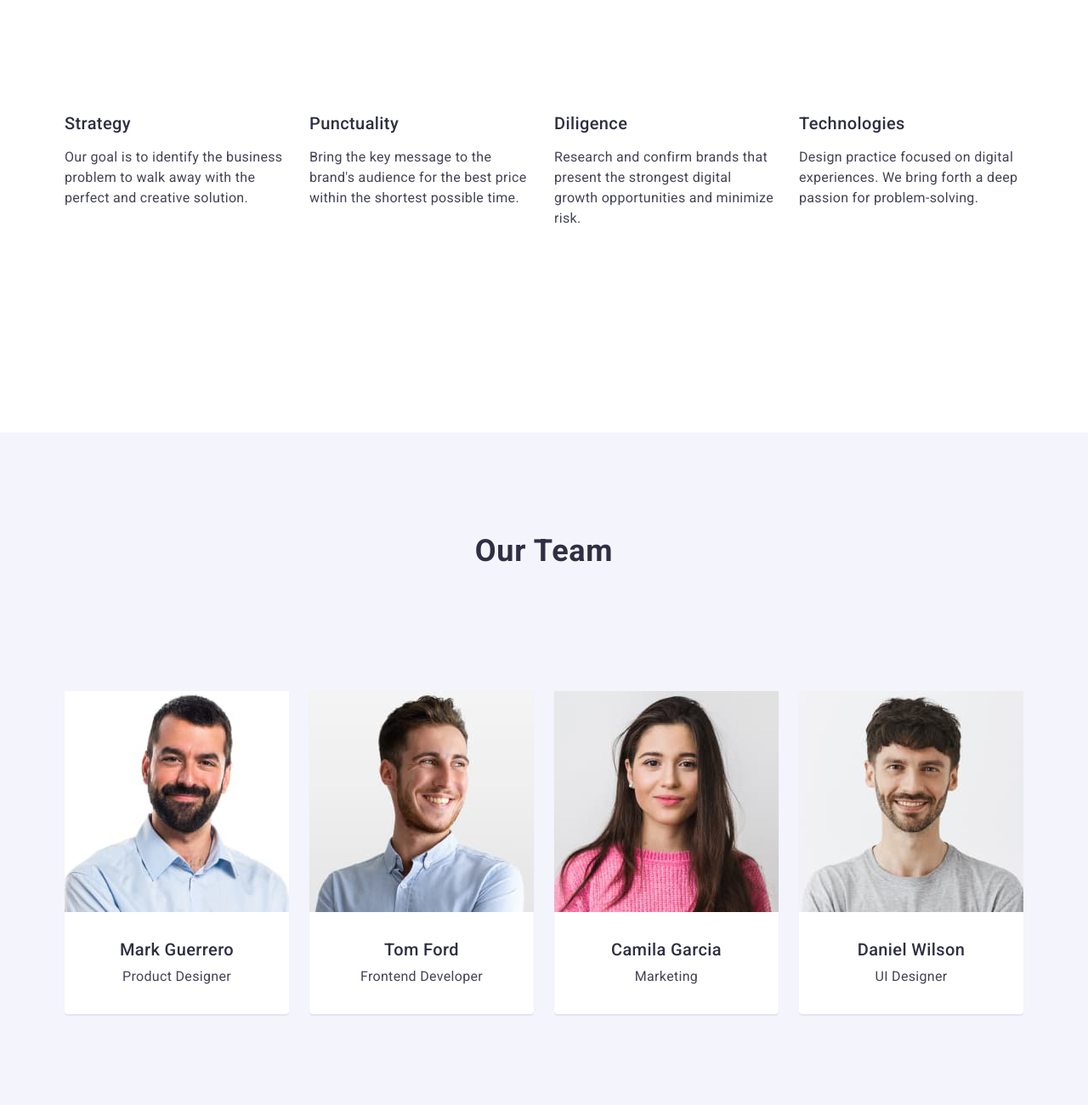
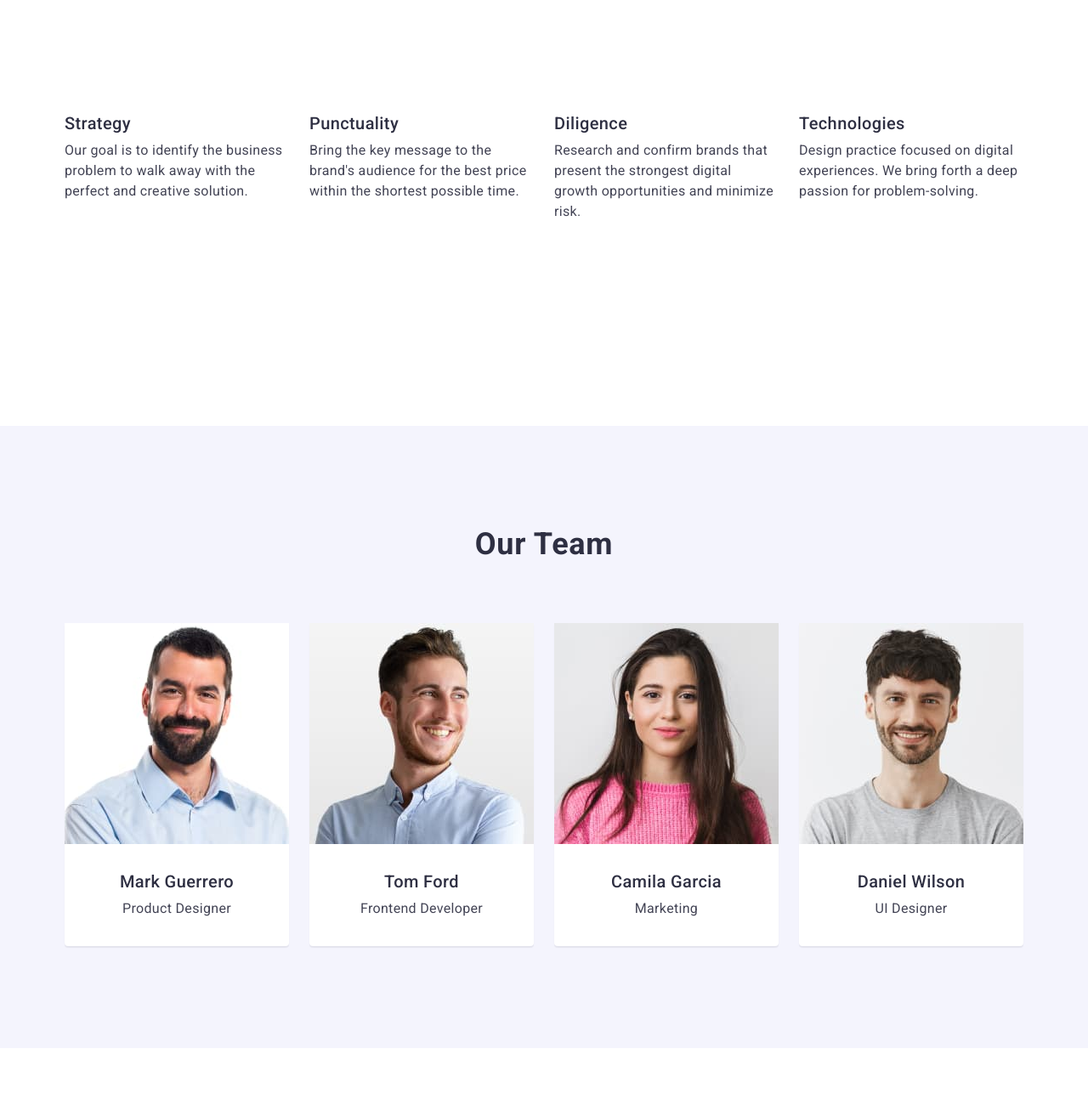
Before and after one commit to anton81951/goit-markup-hw-03, a plain HTML site: page index.html in a window 1280 px wide. Shown: the part 780-2080 px from the top of the page at 85% size. Drawn offline with nearby package versions, Linux system fonts and the light colour scheme.

Commit message:
Update styles.css

```diff
--- a/css/styles.css
+++ b/css/styles.css
@@ -174,20 +174,13 @@ img {
 }
 
 .values-item {
-    flex-direction: column;
-    justify-content: flex-start;
-    align-items: flex-start;
     gap: 8px;
-    display: inline-flex;
     width: calc((100% - 72px) / 4);
-
 }
 
 /* boxes for the third section our team */
 
 .box-third-section {
-    display: flex;
-    flex-direction: column;
     align-items: center;
     gap: 72px;
 }
@@ -224,8 +217,6 @@ img {
 /* boxes for the fourth section */
 
 .box-fourth-section {
-    display: flex;
-    flex-direction: column;
     gap: 72px;
 }
 
@@ -251,7 +242,6 @@ img {
 .card-text {
     border: 1px #E7E9FC solid;
     border-top: none;
-    margin-bottom: 8px;
     padding: 32px 16px;
 }
 
```
